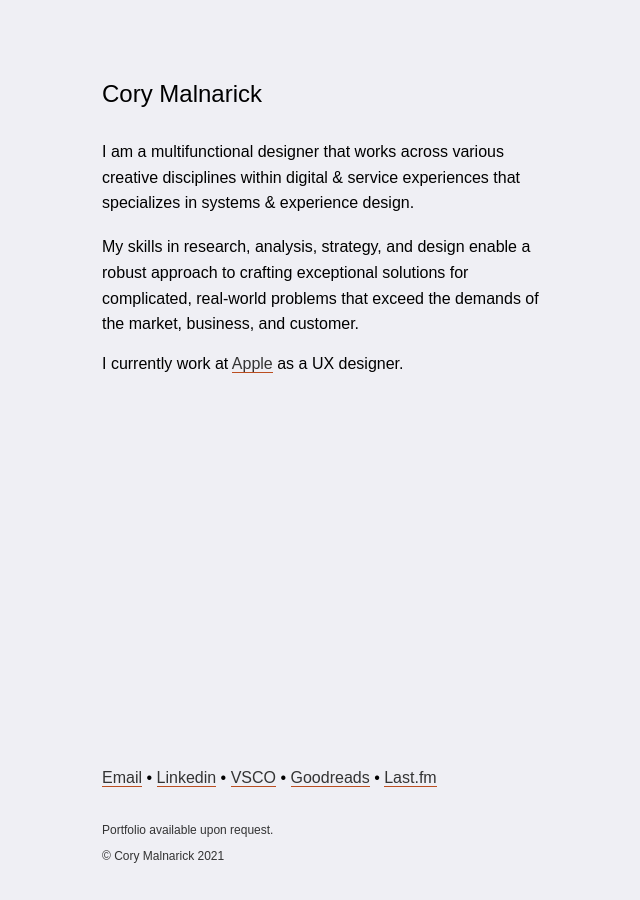
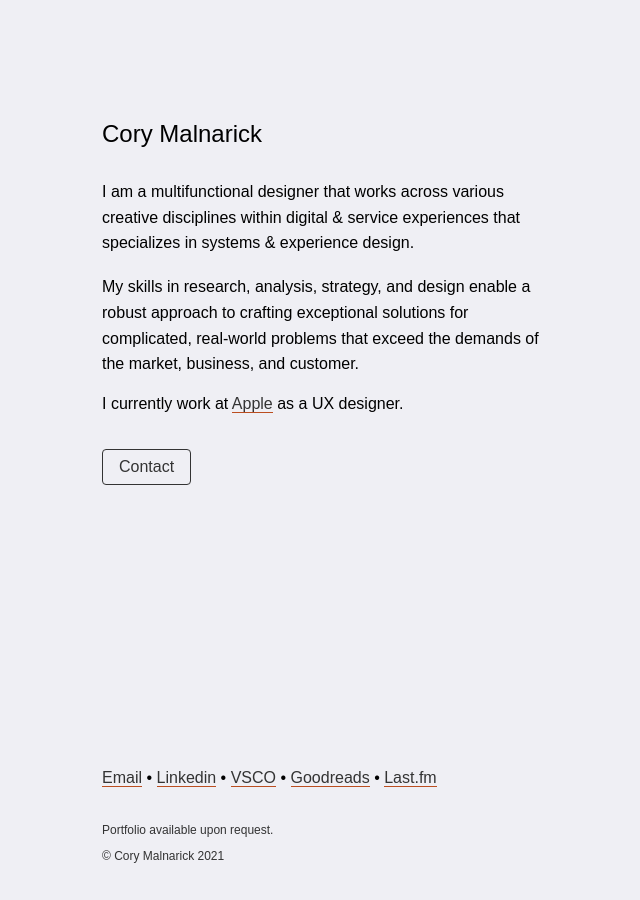
Before and after one commit to foundmonster/foundmonster.github.io, a Jekyll site: the page built from index.html, in a window 1280 px wide. Shown: the whole page, without its empty margins (314-954 px from the left). Built offline with Jekyll 4.4.1, drawn with Linux system fonts in a browser that asks for light colours; some web fonts are replaced.

Commit message:
hiding CV button; pushing headercard changes

```diff
--- a/_includes/headercard.html
+++ b/_includes/headercard.html
@@ -1,8 +1,8 @@
 <div class="headercard">
+	<div class="postdate">{{ page.date | date: "%B %e, %Y"}}</div>
 	<h2 class="headline">{{ page.title }}</h2>
 	{% if page.description %}
 	<h3 class="subheadline">{{ page.description }}</h3>
 	{% else %}
 	{% endif %}
-	<div class="postdate">{{ page.date | date: "%B %e, %Y"}}</div>
 </div>
--- a/_sass/main.scss
+++ b/_sass/main.scss
@@ -20,8 +20,8 @@
         italic: 200
 
 
+
 For button CSS system:
-
 
 
 button {
@@ -196,9 +196,9 @@
     border-radius: 8px;
     padding: 40px;
     padding-top: 160px;
-    margin-left: -20px;
+    margin-left: -40px;
     margin-top: 80px;
-    margin-right: -20px;
+    margin-right: -40px;
     margin-bottom: 60px;
 }
 
@@ -212,13 +212,21 @@
     margin-bottom: 2.2222rem;
 }
 
+.homepagename {
+    padding-top: 120px;
+}
+
 .headline {
-    padding-top: 80px;
+    padding-top: 12px;
+    padding-bottom: 12px;
+    line-height: 1.2;
     font-style: normal;
 }
 
 .subheadline {
-	max-width: 40rem;
+    padding-top: 4px;
+    padding-bottom: 12px;
+    line-height: 1.2;
 }
 
 .postdate {
--- a/index.html
+++ b/index.html
@@ -2,7 +2,7 @@
 layout: layout
 title: Cory Malnarick – UX Designer
 ---
-<h2 class="headline">Cory Malnarick</h2><br>
+<h2 class="homepagename">Cory Malnarick</h2><br>
 <p>I am a multifunctional designer that works across various creative disciplines within digital & service experiences that specializes in systems & experience design.</p><br>
 <p>My skills in research, analysis, strategy, and design enable a robust approach to crafting exceptional solutions for complicated, real-world problems that exceed the demands of the market, business, and customer. </p><br>
 {% comment %}
@@ -17,12 +17,14 @@
 I currently work at <a href="https://apple.com">Apple</a> as a UX designer. <br>
 <br>
 <br>
-{% comment %}
+
 <div class="buttongrid">
+	{% comment %}
 	<div><a class="button-primary" href="/cory-malnarick-resume.pdf">CV</a></div>
+	{% endcomment %}
 	<div><a class="button-secondary" href="mailto:cory.malnarick@gmail.com">Contact</a></div>
 </div><br><br>
-
+{% comment %}
 <h3>Case Studies</h3>
 <div class="projectgrid">
 	{% for post in site.categories.project %}
```
Also changed, not shown: _posts/2020-03-24-thirdpost.md (+1 -1 lines).
